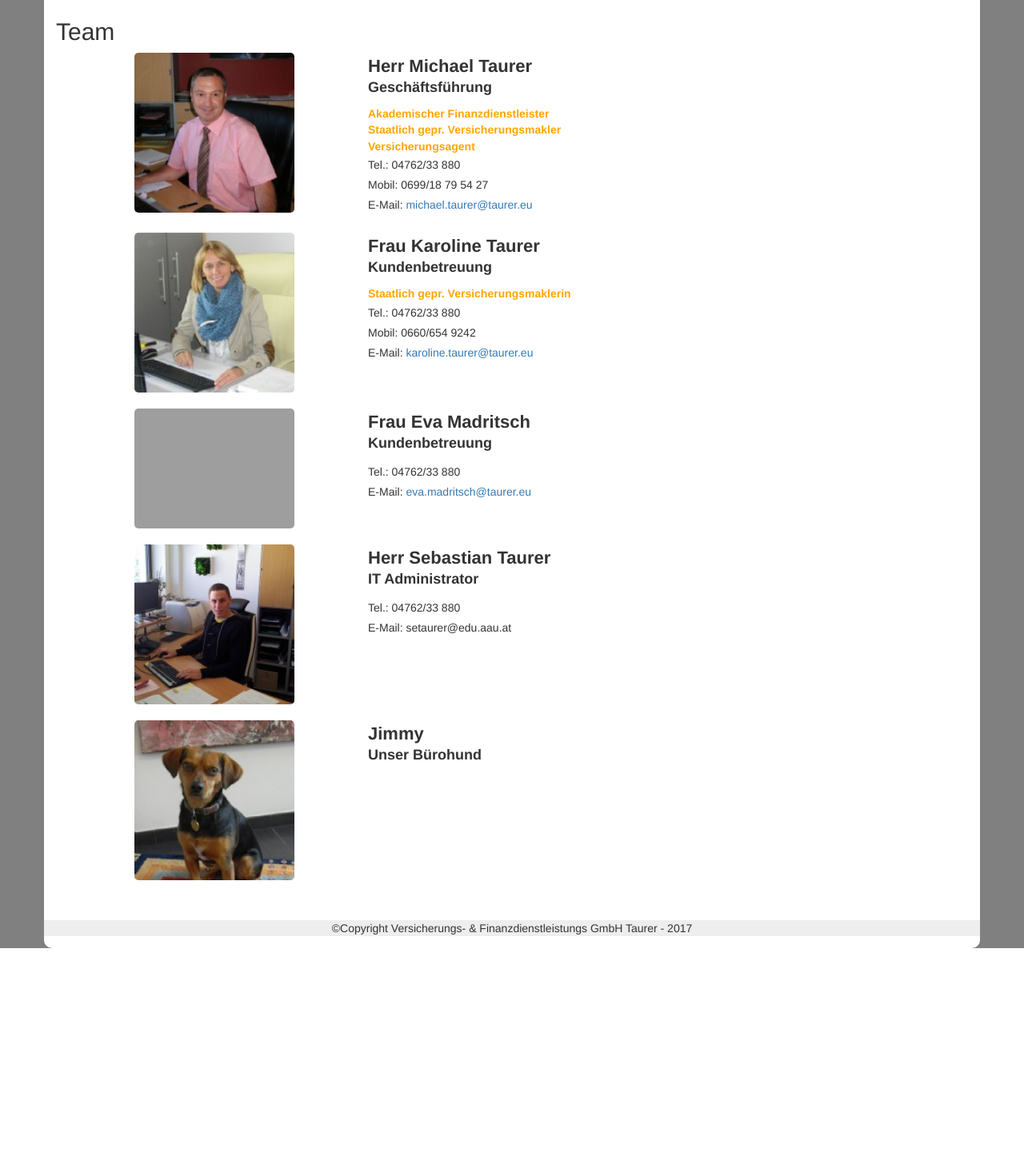
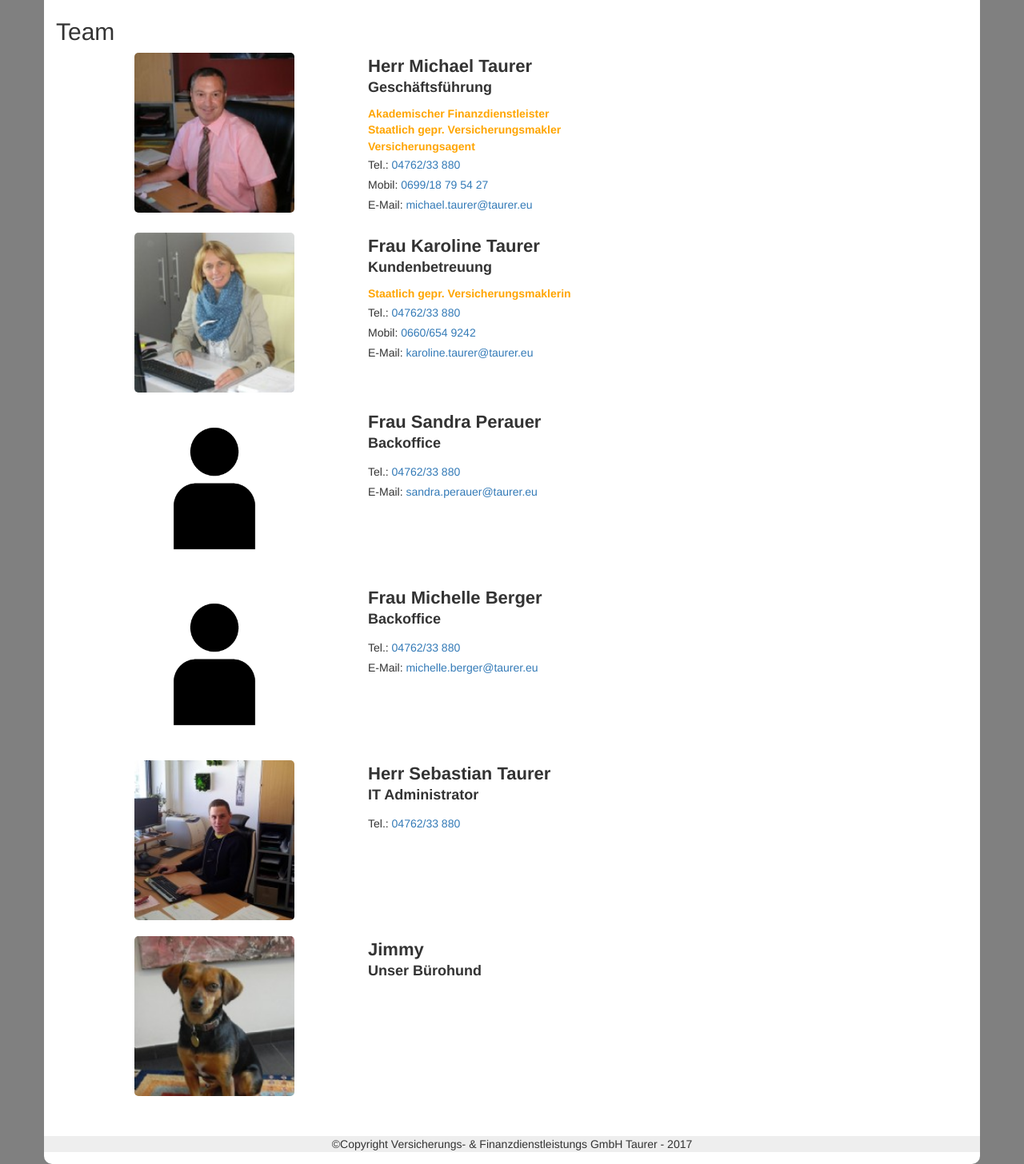
Before and after one commit to sebastiantaurer/HomepageVersicherungsbueroTaurerResponsive, a PHP site: page /team.php in a window 1280 px wide. Shown: the part 263-1719 px from the top of the page at 80% size. Before the commit the page ends 1449 px from the top, so only its background shows below. Run offline with PHP 8.4, Linux system fonts and the light colour scheme; grey boxes are pictures that could not be loaded.

Commit message:
updated team page

```diff
--- a/team.php
+++ b/team.php
@@ -39,8 +39,8 @@
 									<h3>Akademischer Finanzdienstleister</h3>
 									<h3>Staatlich gepr. Versicherungsmakler</h3>
 									<h3>Versicherungsagent</h3>
-									<p>Tel.: 04762/33 880</p>
-									<p>Mobil: 0699/18 79 54 27</p>
+									<p>Tel.: <a href="tel:+43476233880">04762/33 880</a></p>
+									<p>Mobil: <a href="tel:+4369918795427">0699/18 79 54 27</a></p>
 									<p>E-Mail: <a href="mailto:michael.taurer@taurer.eu">michael.taurer@taurer.eu</a></p>
 								</div>
 							</div>
@@ -55,23 +55,37 @@
 									<h1>Frau Karoline Taurer</h1>
 									<h2>Kundenbetreuung</h2>
 									<h3>Staatlich gepr. Versicherungsmaklerin</h3>
-									<p>Tel.: 04762/33 880</p>
-									<p>Mobil: 0660/654 9242</p>
+									<p>Tel.: <a href="tel:+43476233880">04762/33 880</a></p>
+									<p>Mobil: <a href="tel:+436606549242">0660/654 9242</a></p>
 									<p>E-Mail: <a href="mailto:karoline.taurer@taurer.eu">karoline.taurer@taurer.eu</a></p>
 								</div>
 							</div>
 							<br/>
-							<!--Eva Madritsch-->
+							<!--Sandra Perauer-->
 							<div class="row">
 								<div class="col-sm-1"><br/></div>
 								<div class="col-sm-3">
-									<img class="modalImage" alt="Eva Madritsch" src="img/evamadritsch.jpg"/>
+									<img class="modalImage" alt="Sandra Perauer" src="img/anonymuswhite.png"/>
 								</div>
 								<div class="col-sm-8">
-									<h1>Frau Eva Madritsch</h1>
-									<h2>Kundenbetreuung</h2>
-									<p>Tel.: 04762/33 880</p>
-									<p>E-Mail: <a href="mailto:eva.madritsch@taurer.eu">eva.madritsch@taurer.eu</a></p>
+									<h1>Frau Sandra Perauer</h1>
+									<h2>Backoffice</h2>
+									<p>Tel.: <a href="tel:+43476233880">04762/33 880</a></p>
+									<p>E-Mail: <a href="mailto:sandra.perauer@taurer.eu">sandra.perauer@taurer.eu</a></p>
+								</div>
+							</div>
+							<br/>
+							<!--Michelle Berger-->
+							<div class="row">
+								<div class="col-sm-1"><br/></div>
+								<div class="col-sm-3">
+									<img class="modalImage" alt="Michelle Berger" src="img/anonymuswhite.png"/>
+								</div>
+								<div class="col-sm-8">
+									<h1>Frau Michelle Berger</h1>
+									<h2>Backoffice</h2>
+									<p>Tel.: <a href="tel:+43476233880">04762/33 880</a></p>
+									<p>E-Mail: <a href="mailto:michelle.berger@taurer.eu">michelle.berger@taurer.eu</a></p>
 								</div>
 							</div>
 							<br/>
@@ -84,8 +98,7 @@
 								<div class="col-sm-8">
 									<h1>Herr Sebastian Taurer</h1>
 									<h2>IT Administrator</h2>
-									<p>Tel.: 04762/33 880</p>
-									<p>E-Mail: setaurer@edu.aau.at</p>
+									<p>Tel.: <a href="tel:+43476233880">04762/33 880</a></p>
 								</div>
 							</div>
 							<br/>
```
